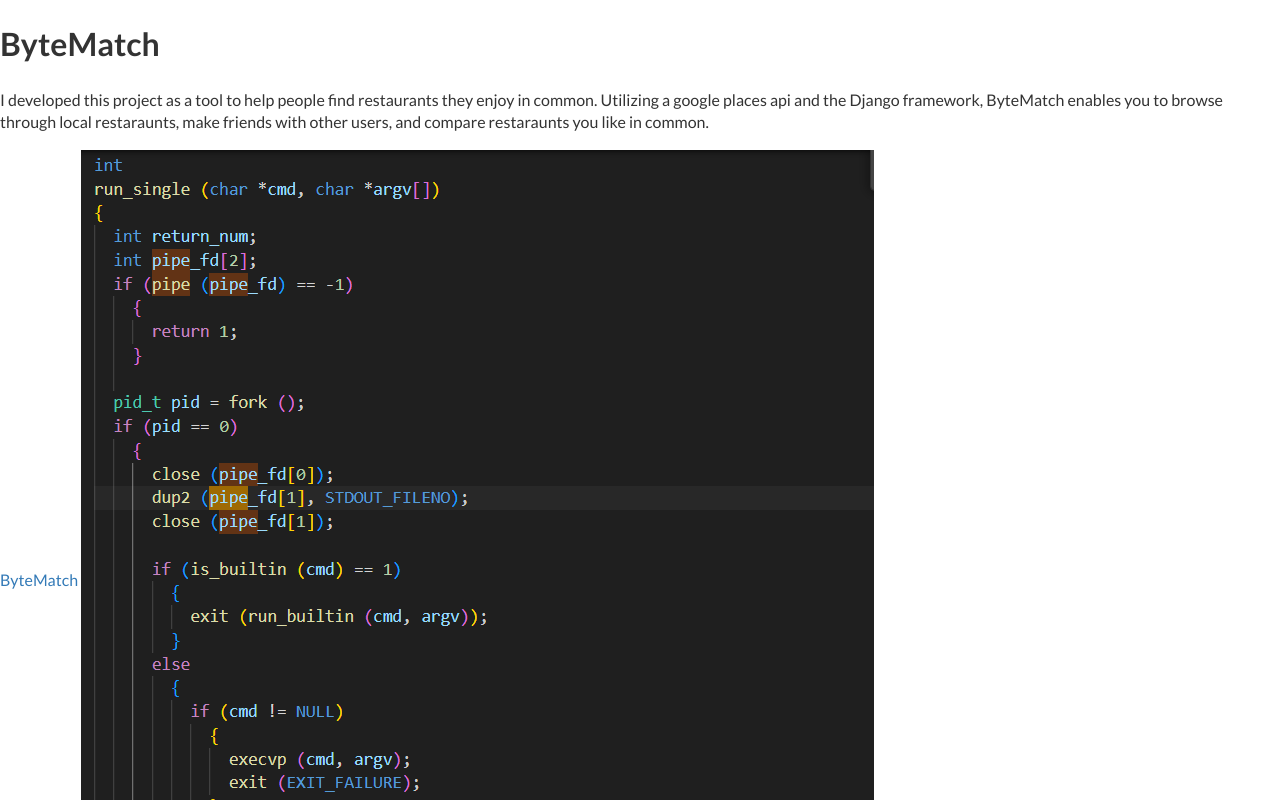
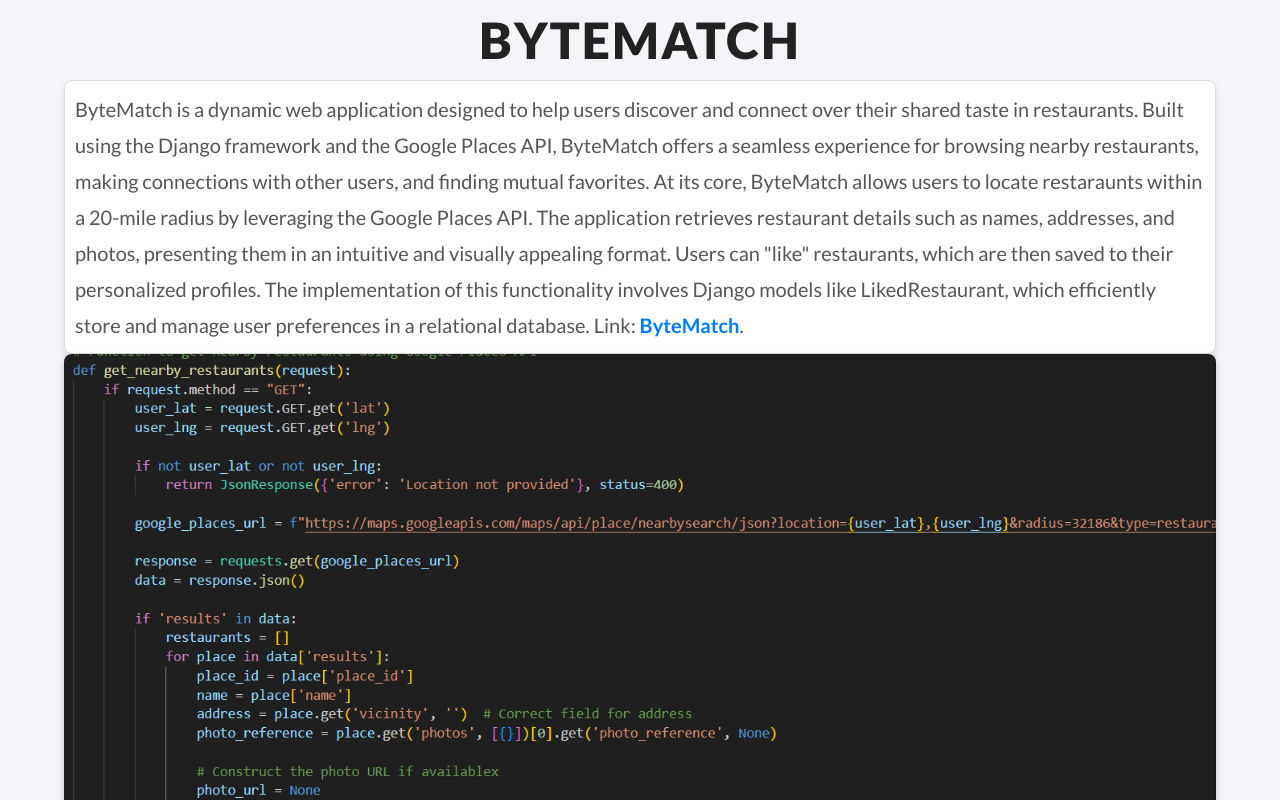
Before and after one commit to JulianBarrett/JulianBarrett.github.io, a website: page index5.html in a window 1280 px wide. Shown: the top 800 px of the page. Drawn offline with Linux system fonts and the light colour scheme.

Commit message:
Final changes

```diff
--- /dev/null
+++ b/css/standard.css
@@ -0,0 +1,76 @@
+/* General Reset */
+body {
+    margin: 0;
+    padding: 0;
+    font-family: 'Lato', sans-serif;
+    line-height: 1.6;
+    background-color: #f4f4f9; /* Light background for a clean look */
+    color: #333; /* Dark text for readability */
+}
+
+/* Header Styling */
+h1 {
+    font-size: 50px;
+    font-weight: 900;
+    text-align: center;
+    margin-top: 20px important!;
+    color: #222; /* Slightly darker header text */
+    text-transform: uppercase;
+    letter-spacing: 2px;
+}
+
+/* Paragraph Styling */
+p {
+    max-width: 800px; /* Limit line width for readability */
+    margin: 20px auto;
+    margin-bottom: 10px;
+    padding: 10px;
+    line-height: 1.8;
+    font-size: 20px;
+    color: #555; /* Muted text color for paragraphs */
+    background-color: #fff; /* White background for contrast */
+    border-radius: 8px;
+    box-shadow: 0 4px 6px rgba(0, 0, 0, 0.1); /* Subtle shadow */
+    border: 1px solid #ddd; /* Light border for structure */
+}
+
+/* Image Styling */
+img {
+    display: block; /* Center-align the image */
+    margin: 20px auto;
+    max-width: 100%; /* Make the image responsive */
+    height: auto;
+    border-radius: 8px; /* Rounded corners for aesthetics */
+    box-shadow: 0 4px 8px rgba(0, 0, 0, 0.2); /* Slight shadow for emphasis */
+}
+
+/* Links Styling */
+a {
+    text-decoration: none;
+    color: #007BFF; /* Bootstrap primary blue */
+    font-weight: 700;
+}
+
+a:hover {
+    text-decoration: underline;
+    color: #0056b3; /* Darker blue on hover */
+}
+
+/* Container for Centering Content */
+body > * {
+    width: 90%;
+    max-width: 1200px;
+    margin: auto;
+}
+
+
+video {
+    display: block; /* Center-align the video */
+    margin: 20px auto;
+    max-width: 100%; /* Responsive video */
+    height: auto; /* Maintain aspect ratio */
+    border-radius: 8px; /* Rounded corners for a polished look */
+    box-shadow: 0 4px 8px rgba(0, 0, 0, 0.2); /* Slight shadow for emphasis */
+    border: 1px solid #ddd; /* Light border for structure */
+    background-color: #000; /* Black background for videos */
+}
--- a/index5.html
+++ b/index5.html
@@ -7,14 +7,17 @@
     <link href="https://fonts.googleapis.com/css?family=Lato:300,400,700,900" rel="stylesheet">
     <link rel="stylesheet" href="libs/font-awesome/css/font-awesome.min.css">
     <link href="css/bootstrap.min.css" rel="stylesheet">
-    <link href="css/styles.css" rel="stylesheet">
+    <link href="css/standard.css" rel="stylesheet">
 </head>
 <body>
     <h1>ByteMatch</h1>
+    <p>ByteMatch is a dynamic web application designed to help users discover and connect over their shared taste in restaurants. Built using the Django framework and the Google Places API, ByteMatch offers a seamless experience for browsing nearby restaurants, making connections with other users, and finding mutual favorites.
 
-    <p>I developed this project as a tool to help people find restaurants they enjoy in common. Utilizing a google places api and the Django framework, ByteMatch enables you to browse through local restaraunts, make friends with other users, and compare restaraunts you like in common.</p>
-    <a href="https://mysite-im2s.onrender.com/">ByteMatch</a>
-    <img src="images/process.png" alt="Threads">
+        At its core, ByteMatch allows users to locate restaraunts within a 20-mile radius by leveraging the Google Places API. The application retrieves restaurant details such as names, addresses, and photos, presenting them in an intuitive and visually appealing format. Users can "like" restaurants, which are then saved to their personalized profiles. The implementation of this functionality involves Django models like LikedRestaurant, which efficiently store and manage user preferences in a relational database.
+        Link: <a href="https://mysite-im2s.onrender.com/">ByteMatch</a>.
+    </p>
+    <!-- <a href="https://mysite-im2s.onrender.com/">ByteMatch</a> -->
+    <img src="images/bytecode.png" alt="Threads">
     </img>
 </body>
 </html>
--- a/scss/styles.scss
+++ b/scss/styles.scss
@@ -350,7 +350,7 @@
     height: 100vh;
     min-height: 500px;
     max-height: 1080px;
-    background: url(../images/lead-bg.jpg);
+    background: url(../images/quad.jpg);
     background-size: cover;
     padding: 15px;
     overflow: hidden;
```
Also changed, not shown: css/index.css (added, +10 -0 lines), index.html (+15 -11 lines), index2.html (+1 -1 lines), index3.html (+4 -4 lines), index4.html (+3 -3 lines), images/bytecode.png (added), images/bytematch.png (added), images/elite3.png (added), images/term.png (added), images/unity-logo-2022.jpg (added), images/wilson.jpg (added).
